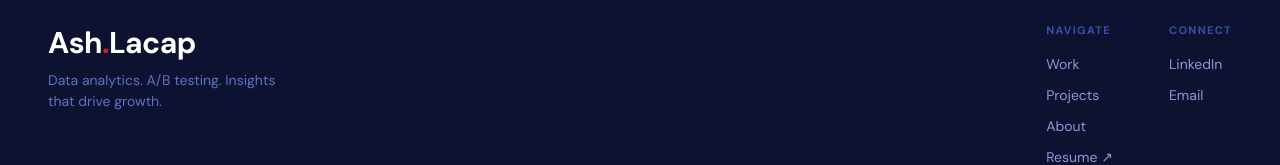
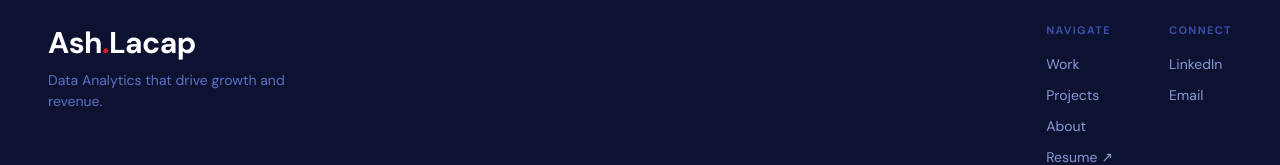
Before and after one commit to ashlacap/ash-portfolio, a React (Vite) app: page / in a window 1280 px wide. Shown: the part 4901-5066 px from the top of the page. Built offline with nearby package versions, Linux system fonts and the light colour scheme.

Commit message:
Auto-save

```diff
--- a/src/Footer.jsx
+++ b/src/Footer.jsx
@@ -37,7 +37,7 @@ const Footer = ({ onNavigate }) => {
           fontFamily: "'DM Sans', sans-serif",
           fontSize: 14, color: '#5e71c4', lineHeight: 1.5, maxWidth: 240
         }}>
-            Data analytics. A/B testing. Insights that drive growth.
+            Data Analytics that drive growth and revenue.
           </div>
         </div>
 
```
